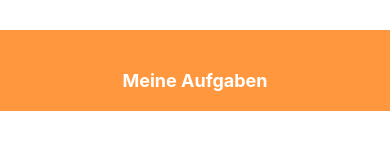
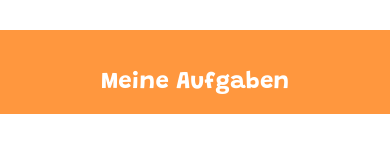
Before and after one commit to Rezanhannan/todo_reactnative, a React Native app: screen / in a window 390 px wide. Shown: the top 160 px of the page. Built offline with nearby package versions, Linux system fonts and the light colour scheme.

Commit message:
custom fonts

```diff
--- a/App.js
+++ b/App.js
@@ -2,11 +2,22 @@ import { StatusBar } from 'expo-status-bar';
 import React from 'react';
 import { View, Keyboard, TouchableWithoutFeedback } from 'react-native';
 import Body from './components/Body';
-import Header from './components/Header'
+import Header from './components/Header';
+
+import { useFonts } from 'expo-font';
+import { AppLoading } from 'expo';
 
 export default function App() {
   const [DATA, setDATA] = React.useState([]);
 
+  let [fontsLoaded] = useFonts({
+    'gs-bold': require('./assets/fonts/Grandstander-Bold.ttf'),
+    'gs-regular': require('./assets/fonts/Grandstander-Regular.ttf'),
+  });
+
+  if (!fontsLoaded) {
+    return <AppLoading />;
+  }
   return (
     <TouchableWithoutFeedback onPress={() => Keyboard.dismiss()}>
       <View >
--- a/components/AddItem.js
+++ b/components/AddItem.js
@@ -1,6 +1,10 @@
 import React from 'react';
 import { View, TextInput, StyleSheet, TouchableOpacity, Text, Alert, Keyboard } from 'react-native';
 import DateTimePicker from '@react-native-community/datetimepicker';
+
+
+
+
 
 export default function AddItem(props) {
       const [value, setValue] = React.useState("");
--- a/components/Header.js
+++ b/components/Header.js
@@ -24,9 +24,10 @@ const styles = StyleSheet.create({
 
       headerText: {
             color: '#ffffff',
-            fontSize: 18,
-            fontStyle: "normal",
-            fontWeight: 'bold'
+            fontSize: 24,
+            // fontStyle: "normal",
+            // fontWeight: 'bold',
+            fontFamily: 'gs-bold',
       },
 
 });
--- a/components/TodoItem.js
+++ b/components/TodoItem.js
@@ -20,7 +20,7 @@ export default function TodoItem(props) {
                   paddingVertical: 10,
             }}>
                   <View style={{ flex: 1, flexDirection: 'row', justifyContent: 'flex-start' }}>
-                        <Text style={styles.text, { alignSelf: 'center', }}>
+                        <Text style={styles.todoItemText, { alignSelf: 'center', fontFamily: 'gs-regular', fontSize: 18, }}>
                               {props.text + " " + props.date.toLocaleDateString() + " " + props.time.toLocaleTimeString()}
 
                         </Text>
@@ -51,16 +51,18 @@ const styles = StyleSheet.create({
       },
       icon: {
             paddingLeft: 50,
-            color: '#A1CE5E',
+            color: '#ff973e',
+            fontSize: 24,
       },
       body: {
             marginHorizontal: 20,
       },
-      text: {
+      todoItemText: {
 
             padding: 16,
             paddingRight: 30,
             marginTop: 16,
+            fontFamily: 'gs-bold',
 
             // borderColor: '#bbb',
             // borderWidth: 1,
--- a/package.json
+++ b/package.json
@@ -8,14 +8,15 @@
     "eject": "expo eject"
   },
   "dependencies": {
+    "@expo/vector-icons": "^10.0.0",
     "@react-native-community/datetimepicker": "3.0.0",
     "expo": "~39.0.2",
+    "expo-font": "^8.3.0",
     "expo-status-bar": "~1.0.2",
     "react": "16.13.1",
     "react-dom": "16.13.1",
     "react-native": "https://github.com/expo/react-native/archive/sdk-39.0.3.tar.gz",
-    "react-native-web": "~0.13.12",
-    "@expo/vector-icons": "^10.0.0"
+    "react-native-web": "~0.13.12"
   },
   "devDependencies": {
     "@babel/core": "~7.9.0"
```
Also changed, not shown: assets/fonts/Grandstander-Bold.ttf (added), assets/fonts/Grandstander-Regular.ttf (added).
